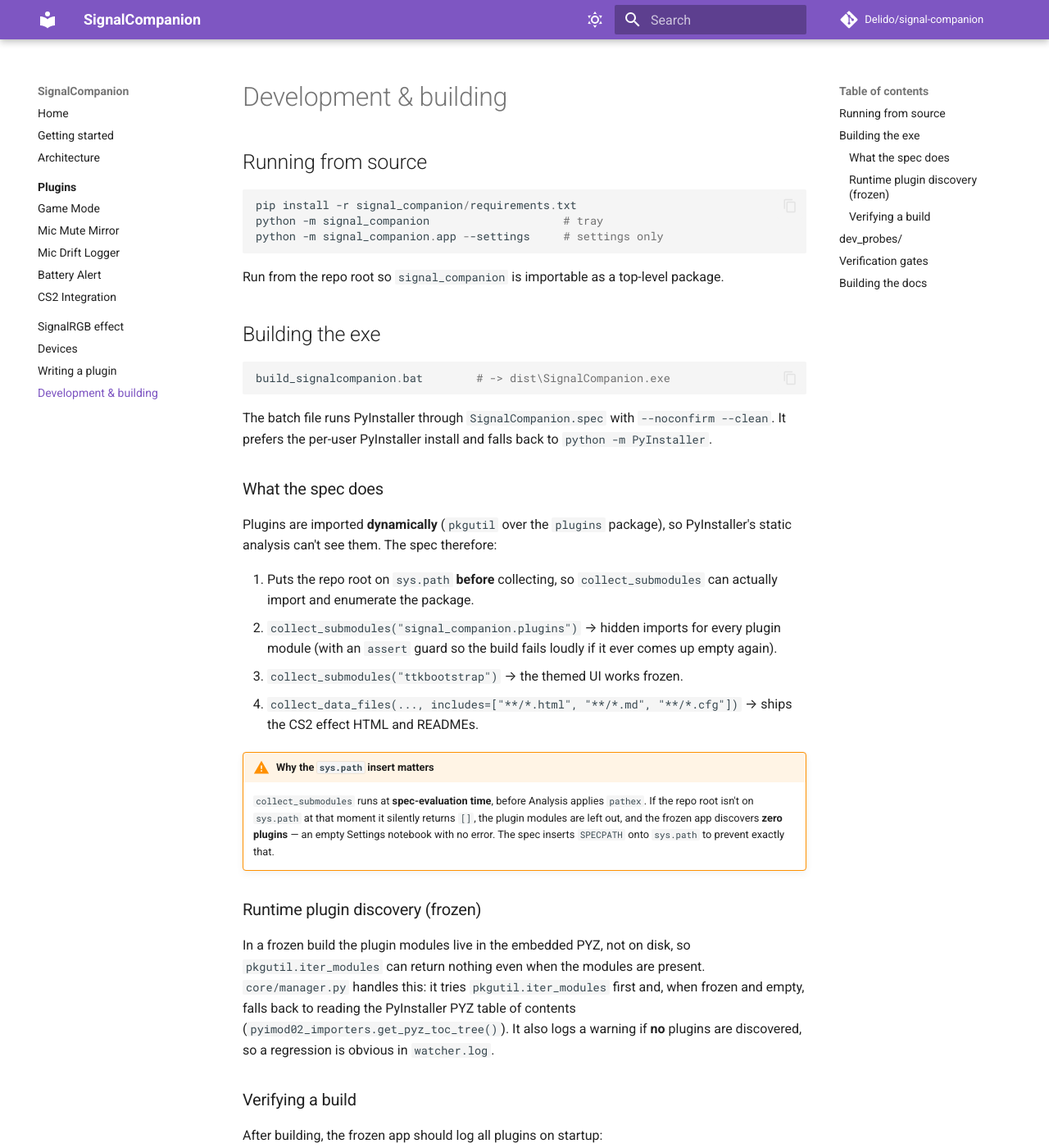
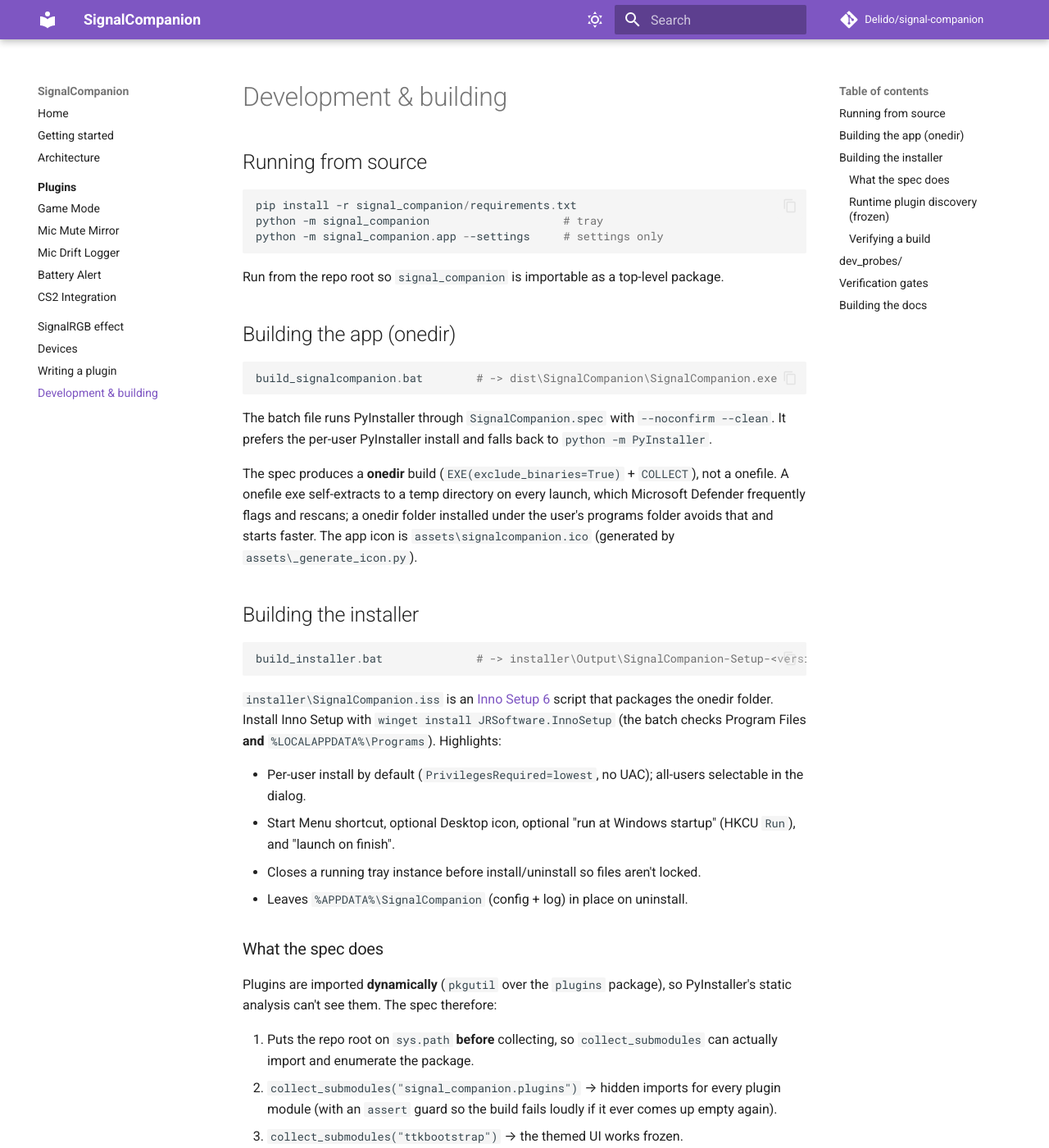
Before and after one commit to Delido/signal-companion, an MkDocs documentation site: the page built from docs/development.md, in a window 1280 px wide and 1400 px high. Shown: the whole window at 82% size. Built offline with MkDocs 1.6.1 and Material for MkDocs 9.7.7, drawn with Linux system fonts in a browser that asks for light colours; comment, search, counter and statistics services are not loaded.

Commit message:
Onedir build + app icon + Inno Setup installer
- Spec: switch from onefile to onedir (EXE exclude_binaries + COLLECT). A
  onefile exe self-extracts to temp on every launch, which Defender flags; a
  onedir folder is friendlier and starts faster. Embed the app icon and bundle
  *.wav data files.
- assets/signalcompanion.ico (generated by _generate_icon.py) for the exe and
  shortcuts.
- installer/SignalCompanion.iss + build_installer.bat: Inno Setup 6 installer
  packaging the onedir folder — per-user by default (no UAC), Start Menu/Desktop
  shortcuts, optional autostart, closes a running instance before install, keeps
  %APPDATA% config on uninstall. Built setup goes to installer/Output (ignored).
- Docs + build batch updated for the onedir path and installer.

Co-Authored-By: Claude Opus 4.8 <noreply@anthropic.com>

````diff
--- a/docs/development.md
+++ b/docs/development.md
@@ -11,15 +11,40 @@ python -m signal_companion.app --settings     # settings only
 Run from the repo root so `signal_companion` is importable as a top-level
 package.
 
-## Building the exe
+## Building the app (onedir)
 
 ```powershell
-build_signalcompanion.bat        # -> dist\SignalCompanion.exe
+build_signalcompanion.bat        # -> dist\SignalCompanion\SignalCompanion.exe
 ```
 
 The batch file runs PyInstaller through `SignalCompanion.spec` with
 `--noconfirm --clean`. It prefers the per-user PyInstaller install and falls
 back to `python -m PyInstaller`.
+
+The spec produces a **onedir** build (`EXE(exclude_binaries=True)` + `COLLECT`),
+not a onefile. A onefile exe self-extracts to a temp directory on every launch,
+which Microsoft Defender frequently flags and rescans; a onedir folder installed
+under the user's programs folder avoids that and starts faster. The app icon is
+`assets\signalcompanion.ico` (generated by `assets\_generate_icon.py`).
+
+## Building the installer
+
+```powershell
+build_installer.bat              # -> installer\Output\SignalCompanion-Setup-<version>.exe
+```
+
+`installer\SignalCompanion.iss` is an [Inno Setup 6](https://jrsoftware.org/isdl.php)
+script that packages the onedir folder. Install Inno Setup with
+`winget install JRSoftware.InnoSetup` (the batch checks Program Files **and**
+`%LOCALAPPDATA%\Programs`). Highlights:
+
+- Per-user install by default (`PrivilegesRequired=lowest`, no UAC); all-users
+  selectable in the dialog.
+- Start Menu shortcut, optional Desktop icon, optional "run at Windows startup"
+  (HKCU `Run`), and "launch on finish".
+- Closes a running tray instance before install/uninstall so files aren't
+  locked.
+- Leaves `%APPDATA%\SignalCompanion` (config + log) in place on uninstall.
 
 ### What the spec does
 
@@ -66,7 +91,7 @@ After building, the frozen app should log all plugins on startup:
 A quick check of the settings UI without the tray:
 
 ```powershell
-.\dist\SignalCompanion.exe --settings
+.\dist\SignalCompanion\SignalCompanion.exe --settings
 ```
 
 You should see five tabs and **no** stray empty `tk` window.
--- a/docs/writing-a-plugin.md
+++ b/docs/writing-a-plugin.md
@@ -138,5 +138,5 @@ plus its data files.
   `**/*.html | *.md | *.cfg` data glob (e.g. the CS2 effect). Other file types
   need a glob addition.
 
-See [Development → building](development.md#building-the-exe) for the spec
+See [Development → building](development.md#building-the-app-onedir) for the spec
 details (including the `sys.path` fix that makes plugin collection work).
````
Also changed, not shown: docs/getting-started.md (+20 -3 lines), assets/signalcompanion.ico (added), 6 other files.
